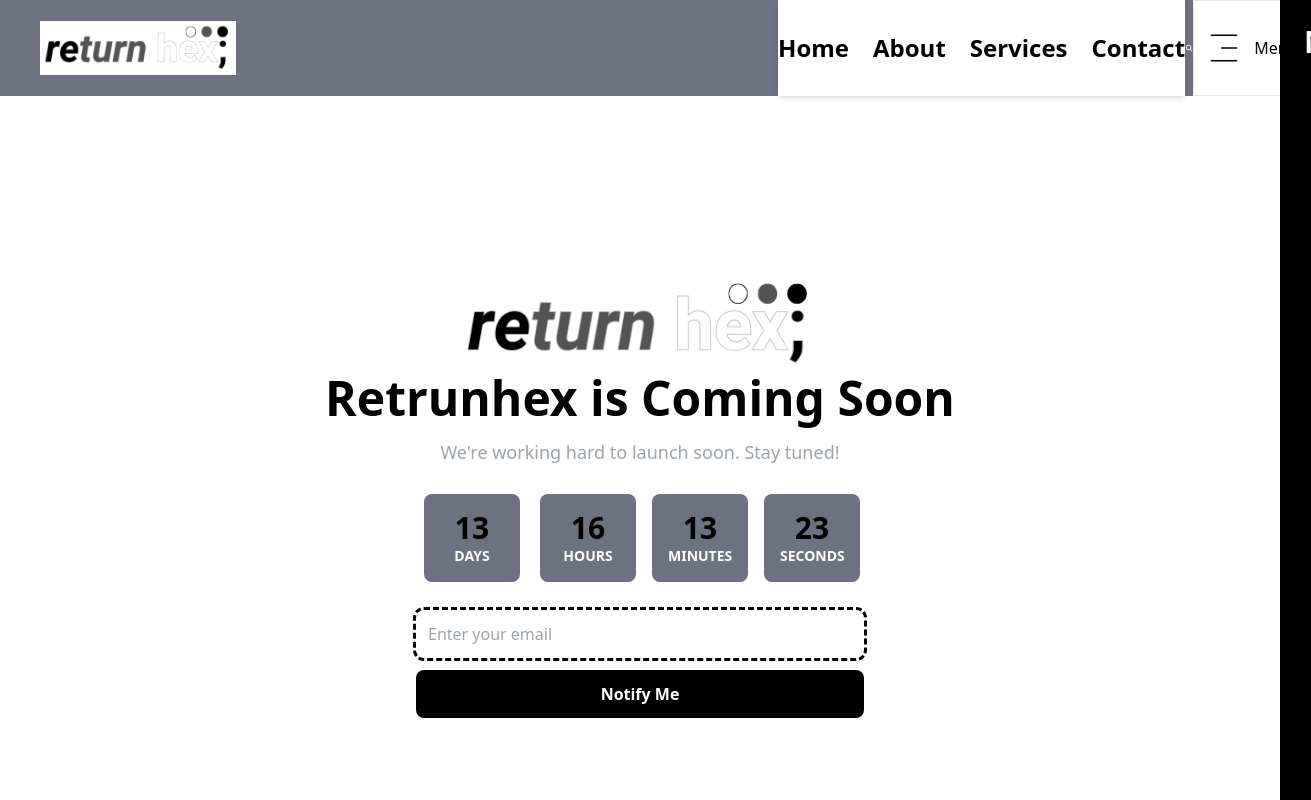
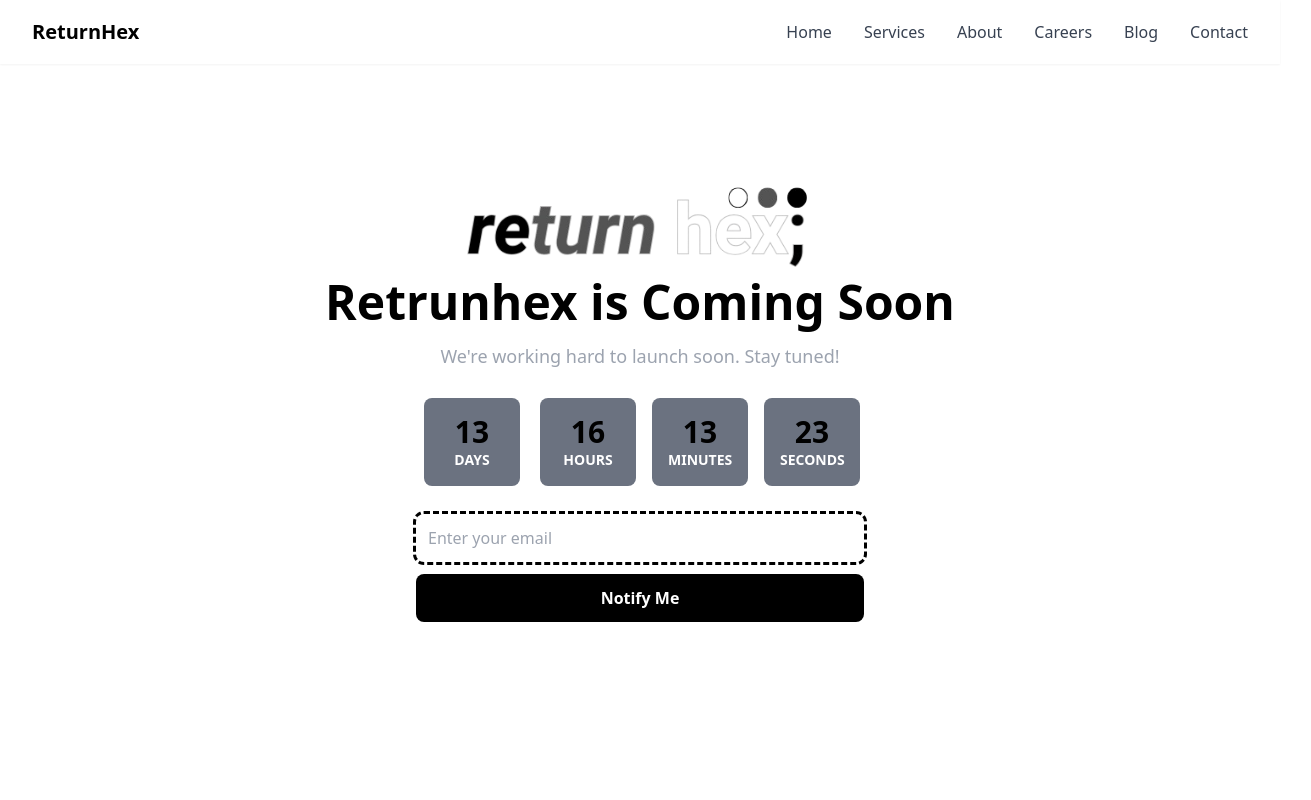
Before and after one commit to mohammadmunnamia0/HexTech-Project, a Next.js app: page / in a window 1280 px wide. Shown: the top 800 px of the page, 1311 px wide, since content can reach past the window. Built offline with nearby package versions, Linux system fonts and the light colour scheme.

Commit message:
fix: navbar design changed.

```diff
--- a/src/app/components/Navbar.jsx
+++ b/src/app/components/Navbar.jsx
@@ -2,119 +2,75 @@
 import Link from "next/link";
 import { useState } from "react";
 import { ImCross } from "react-icons/im";
-import { IoSearch } from "react-icons/io5";
 import { CiMenuFries } from "react-icons/ci";
-import { FaFacebookF, FaYoutube } from "react-icons/fa6";
-import { FaLinkedinIn, FaTwitter } from "react-icons/fa";
-import Image from "next/image";
-import logo from '../../assets/return_hex.png';
-
-
 const Navbar = () => {
-  const [sidebarOpen, setSidebarOpen] = useState(false);
-  const toggleSidebar = () => {
-    setSidebarOpen(!sidebarOpen);
-  };
-
+    const [isOpen, setIsOpen] = useState(false);
+    const navItems = [
+        { name: 'Home', href: '/home' },
+        { name: 'Services', href: '/services' },
+        { name: 'About', href: '/about' },
+        { name: 'Careers', href: '/' },
+        { name: 'Blog', href: '/' },
+        { name: 'Contact', href: '/contact' },
+    ];
     return (
-        <div>
-            {/* Navbar start*/}
-            <nav className="flex justify-between items-center lg:h-24 h-20 bg-gray-500 text-white">
-                {/* Logo */}
-                <div className="lg:text-4xl text-2xl font-bold lg:px-10 px-5">
-                    <Image src={logo} alt="Logo" width={250} height={20} />
+        <nav className="fixed w-full bg-white/90 backdrop-blur-sm z-50 shadow-sm">
+            <div className="max-w-7xl mx-auto px-4 sm:px-6 lg:px-8">
+                <div className="flex items-center justify-between h-16">
+                    <div className="flex-shrink-0 flex items-center">
+                        <Link href="/" className="flex items-center space-x-2">
+                            <span className="text-xl font-bold">ReturnHex</span>
+                        </Link>
                     </div>
-                <div className="w-full flex justify-end h-full">
-                    <div className="flex lg:w-1/2 w-full justify-between">
-                        {/* Menu Items */}
-                        <ul className="hidden lg:flex w-full justify-evenly items-center space-x-6 text-black font-semibold bg-white text-2xl shadow-md">
-                            <Link href="/home">
-                                <li className="relative group">
-                                    <span className="transition-all duration-300">Home</span>
-                                    <span className="absolute bottom-0 left-0 w-0 h-0.5 bg-black transition-all duration-300 group-hover:w-full"></span>
-                                </li>
+                    <div className="hidden md:block">
+                        <div className="ml-10 flex items-center space-x-8">
+                            {navItems.map((item) => (
+                                <div className="relative group">
+                                    <Link
+                                        key={item.name}
+                                        href={item.href}
+                                        className="text-gray-700 hover:text-black transition-all duration-700 border-b-2 border-transparent hover:border-black"
+                                    >
+                                        {item.name}
                                     </Link>
-                            <Link href="/about">
-                                <li className="relative group">
-                                    <span className="transition-all duration-300">About</span>
-                                    <span className="absolute bottom-0 left-0 w-0 h-0.5 bg-black transition-all duration-300 group-hover:w-full"></span>
-                                </li>
-                            </Link>
-                            <Link href="/services">
-                                <li className="relative group">
-                                    <span className="transition-all duration-300">Services</span>
-                                    <span className="absolute bottom-0 left-0 w-0 h-0.5 bg-black transition-all duration-300 group-hover:w-full"></span>
-                                </li>
-                            </Link>
-                            <Link href="/contact">
-                                <li className="relative group">
-                                    <span className="transition-all duration-300">Contact</span>
-                                    <span className="absolute bottom-0 left-0 w-0 h-0.5 bg-black transition-all duration-300 group-hover:w-full"></span>
-                                </li>
-                            </Link>
-                        </ul>
-                        {/* Icons */}
-                        <div className="flex items-center lg:w-1/4 w-full justify-end">
-                            <IoSearch className="lg:text-3xl text-2xl lg:mx-auto lg:w-24 mx-5" />
-                            <p
-                                className="flex gap-3 border h-full items-center p-3 bg-white hover:bg-[#80808080] hover:text-white text-black cursor-pointer"
-                                onClick={toggleSidebar}
+                                    <span className="absolute bottom-0 left-0 w-0 h-0.5 bg-black transition-all duration-6s00 group-hover:w-full"></span>
+                                </div>
+                            ))}
+                        </div>
+                    </div>
+                    <div className="md:hidden">
+                        <button
+                            onClick={() => setIsOpen(!isOpen)}
+                            className="text-gray-700 hover:text-black"
                         >
+                            {
+                                isOpen ?
+                                    <ImCross className="text-xl" />
+                                    :
                                     <CiMenuFries className="lg:text-4xl" />
-                                Menu
-                            </p>
+                            }
+                        </button>
                     </div>
                 </div>
             </div>
-            </nav>
-            {/* Navbar ends*/}
-            {/* Sidebar starts */}
-            <div
-                className={`fixed top-0 right-0 h-screen w-[350px] bg-black text-white transform ${sidebarOpen ? "translate-x-0" : "translate-x-full"
-                    } transition-transform duration-500 ease-in-out`}
+            {/* Mobile menu */}
+            {isOpen && (
+                <div className="md:hidden">
+                    <div className="px-2 pt-2 pb-3 space-y-1 bg-white">
+                        {navItems.map((item) => (
+                            <Link
+                                key={item.name}
+                                href={item.href}
+                                className="block px-3 py-2 text-gray-700 hover:text-black"
+                                onClick={() => setIsOpen(false)}
                             >
-                <div className="p-6 flex flex-col space-y-9 space-x-3">
-                    <h2 className="text-3xl font-bold">Menu</h2>
-                    <Link href="/home">
-                        <li className="relative group">
-                            <span className="transition-all duration-300">Home</span>
-                            <span className="absolute bottom-0 left-0 w-0 h-0.5 bg-white transition-all duration-300 group-hover:w-full"></span>
-                        </li>
+                                {item.name}
                             </Link>
-                    <Link href="/about">
-                        <li className="relative group">
-                            <span className="transition-all duration-300">About</span>
-                            <span className="absolute bottom-0 left-0 w-0 h-0.5 bg-white  transition-all duration-300 group-hover:w-full"></span>
-                        </li>
-                    </Link>
-                    <Link href="/services">
-                        <li className="relative group">
-                            <span className="transition-all duration-300">Services</span>
-                            <span className="absolute bottom-0 left-0 w-0 h-0.5 bg-white transition-all duration-300 group-hover:w-full"></span>
-                        </li>
-                    </Link>
-                    <div>
-                        <h1 className="text-2xl mb-3">Contact</h1>
-                        <p>
-                            Contact: House 10, Road 4, Sector 10, Uttara, Dhaka, Bangladesh
-                            returnhex@gmail.com +8801788756299
-                        </p>
-                        <h1 className="text-2xl mt-6 mb-4">Follow Us: </h1>
-                        <div className="flex text-3xl gap-5">
-                            <FaFacebookF />
-                            <FaTwitter />
-                            <FaLinkedinIn />
-                            <FaYoutube />
-                        </div>
-                        <p className="mt-14 text-center">© 2025 returnHex - IT Services.</p>
+                        ))}
                     </div>
                 </div>
-                <button className="absolute top-8 right-4" onClick={toggleSidebar}>
-                    <ImCross className="text-xl" />
-                </button>
-            </div>
-            {/* Sidebar ends */}
-        </div>
+            )}
+        </nav>
     );
 };
 export default Navbar;
```
Lines whose indentation alone changed are shown as unchanged.
